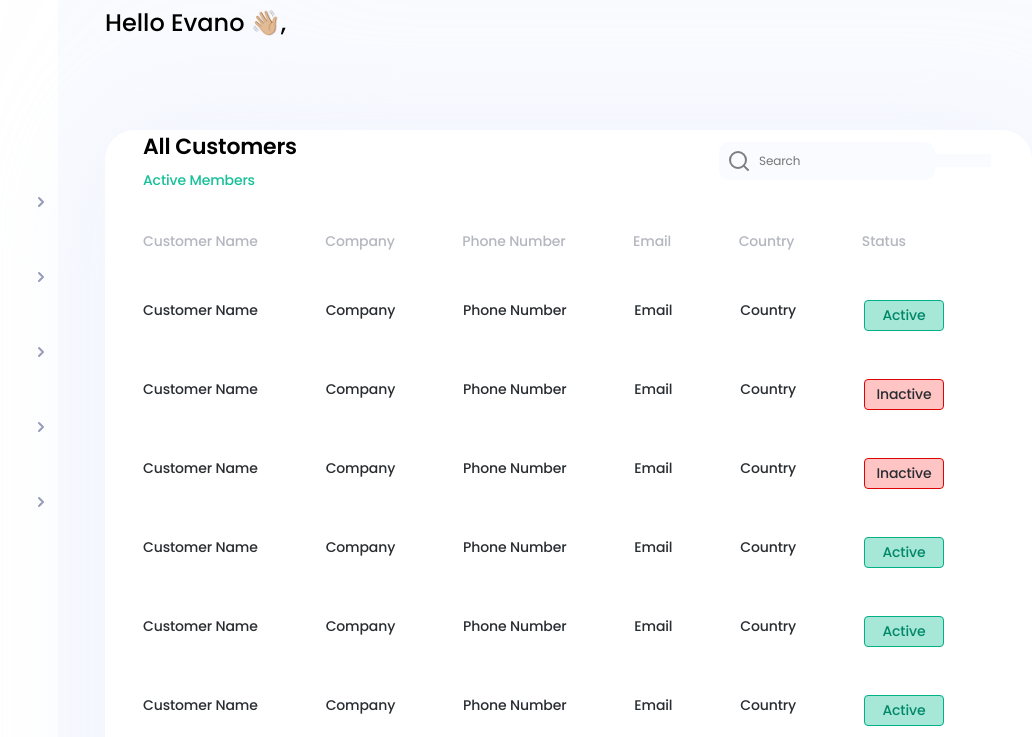
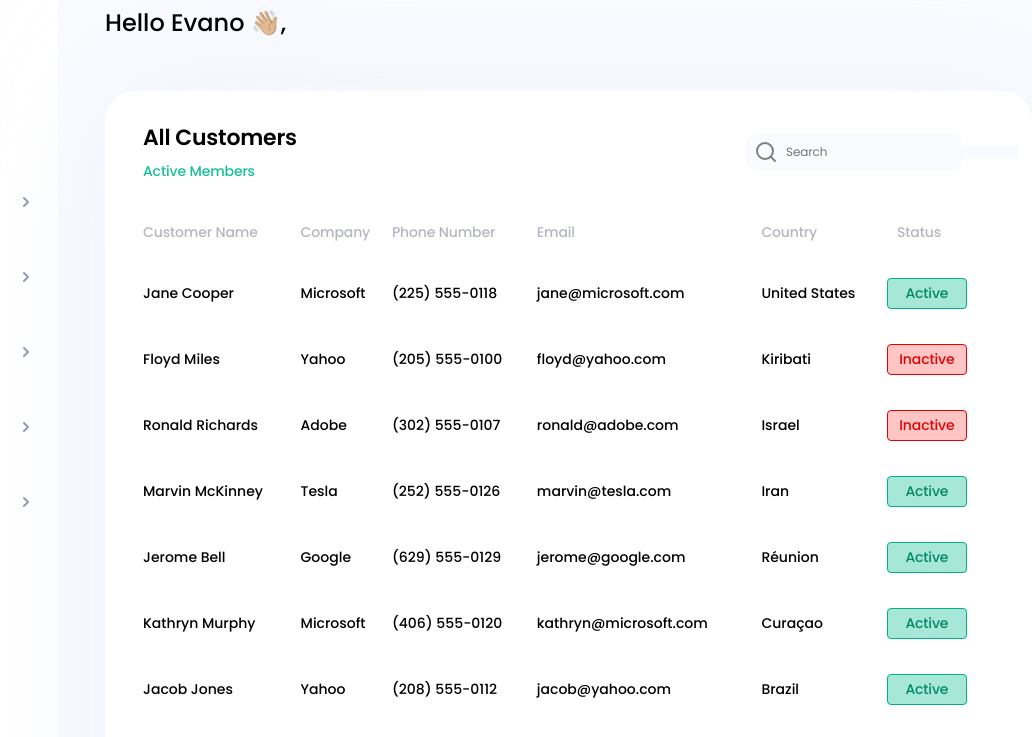
Before and after one commit to sd13666/Test_on_work_ua, a plain HTML site: page index.html in a window 1280 px wide. Shown: the part 36-773 px from the top of the page, 248-1280 px from the left. Drawn offline with nearby package versions, Linux system fonts and the light colour scheme.

Commit message:
finished

```diff
--- a/index.html
+++ b/index.html
@@ -107,15 +107,11 @@
             </li>
             <li>
               <a href="#">
-                <img
-                  class="aside__nav-images"
-                  src="./Images/asideImg/message-question.svg"
+                <img class="aside__nav-images" src="./Images/asideImg/message-question.svg"
                   alt="message-question"
                 />
                 <span class="aside__nav-item">Help</span>
-                <img
-                  class="aside__nav-arrow"
-                  src="./Images/asideImg/chevron-right.svg"
+                <img class="aside__nav-arrow" src="./Images/asideImg/chevron-right.svg"
                   alt="chevron-right"
                 />
               </a>
@@ -138,6 +134,7 @@
       <main class="main">
         <h1 class="main-meeting">Hello Evano 👋🏼,</h1>
         <div class="main__container">
+
           <div class="main__container-top">
             <div class="top-title">
               <h2>All Customers</h2>
@@ -150,94 +147,190 @@
           </div>
 
           <div class="main__container-table">
-            <div class="main__container-table_title">
-              <div>Customer Name</div>
-              <div>Company</div>
-              <div>Phone Number</div>
-              <div>Email</div>
-              <div>Country</div>
-              <div>Status</div>
+
+                  <div class="table">
+                    <div class="row header">
+                      <div class="cell">
+                        Customer Name
                       </div>
-            <div class="main__container-table_data">
-              <div>Customer Name</div>
-              <div>Company</div>
-              <div>Phone Number</div>
-              <div>Email</div>
-              <div>Country</div>
-              <div class="button green">
+                      <div class="cell">
+                        Company
+                      </div>
+                      <div class="cell">
+                        Phone Number
+                      </div>
+                      <div class="cell">
+                        Email
+                      </div>
+                      <div class="cell">
+                        Country
+                      </div>
+                      <div class="cell status">
+                        Status
+                      </div>
+                    </div>
+                    <div class="row ">
+                      <div class="cell" data-title="Customer Name">
+                        Jane Cooper
+                      </div>
+                      <div class="cell" data-title="Company">
+                        Microsoft
+                      </div>
+                      <div class="cell" data-title="Phone Number">
+                        (225) 555-0118
+                      </div>
+                      <div class="cell" data-title="Email">
+                        jane@microsoft.com
+                      </div>
+                      <div class="cell" data-title="Country">
+                        United States
+                      </div>
+                      <div class="button green" data-title="Status">
                         <span class="button-text-green">Active</span>
                       </div>
                     </div>
-            <div class="main__container-table_data">
-              <div>Customer Name</div>
-              <div>Company</div>
-              <div>Phone Number</div>
-              <div>Email</div>
-              <div>Country</div>
-              <div class="button red">
-                <span class="button-text">Inactive</span>
+                    <div class="row ">
+                      <div class="cell" data-title="Customer Name">
+                        Floyd Miles
+                      </div>
+                      <div class="cell" data-title="Company">
+                        Yahoo
+                      </div>
+                      <div class="cell" data-title="Phone Number">
+                        (205) 555-0100
+                      </div>
+                      <div class="cell" data-title="Email">
+                        floyd@yahoo.com
+                      </div>
+                      <div class="cell" data-title="Country">
+                        Kiribati
+                      </div>
+                      <div class="button red" data-title="Status">
+                        <span class="button-text-red">Inactive</span>
                       </div>
                     </div>
-            <div class="main__container-table_data">
-              <div>Customer Name</div>
-              <div>Company</div>
-              <div>Phone Number</div>
-              <div>Email</div>
-              <div>Country</div>
-              <div class="button red">
-                <span class="button-text">Inactive</span>
+                    <div class="row ">
+                      <div class="cell" data-title="Customer Name">
+                        Ronald Richards
+                      </div>
+                      <div class="cell" data-title="Company">
+                        Adobe
+                      </div>
+                      <div class="cell" data-title="Phone Number">
+                        (302) 555-0107
+                      </div>
+                      <div class="cell" data-title="Email">
+                        ronald@adobe.com
+                      </div>
+                      <div class="cell" data-title="Country">
+                        Israel
+                      </div>
+                      <div class="button red" data-title="Status">
+                        <span class="button-text-red">Inactive</span>
                       </div>
                     </div>
-            <div class="main__container-table_data">
-              <div>Customer Name</div>
-              <div>Company</div>
-              <div>Phone Number</div>
-              <div>Email</div>
-              <div>Country</div>
-              <div class="button green">
+                    <div class="row ">
+                      <div class="cell" data-title="Customer Name">
+                        Marvin McKinney
+                      </div>
+                      <div class="cell" data-title="Company">
+                        Tesla
+                      </div>
+                      <div class="cell" data-title="Phone Number">
+                        (252) 555-0126
+                      </div>
+                      <div class="cell" data-title="Email">
+                        marvin@tesla.com
+                      </div>
+                      <div class="cell" data-title="Country">
+                        Iran
+                      </div>
+                      <div class="button green" data-title="Status">
                         <span class="button-text-green">Active</span>
                       </div>
                     </div>
-            <div class="main__container-table_data">
-              <div>Customer Name</div>
-              <div>Company</div>
-              <div>Phone Number</div>
-              <div>Email</div>
-              <div>Country</div>
-              <div class="button green">
+                    <div class="row ">
+                      <div class="cell" data-title="Customer Name">
+                        Jerome Bell
+                      </div>
+                      <div class="cell" data-title="Company">
+                        Google
+                      </div>
+                      <div class="cell" data-title="Phone Number">
+                        (629) 555-0129
+                      </div>
+                      <div class="cell" data-title="Email">
+                        jerome@google.com
+                      </div>
+                      <div class="cell" data-title="Country">
+                        Réunion
+                      </div>
+                      <div class="button green" data-title="Status">
                         <span class="button-text-green">Active</span>
                       </div>
                     </div>
-            <div class="main__container-table_data">
-              <div>Customer Name</div>
-              <div>Company</div>
-              <div>Phone Number</div>
-              <div>Email</div>
-              <div>Country</div>
-              <div class="button green">
+                    <div class="row ">
+                      <div class="cell" data-title="Customer Name">
+                        Kathryn Murphy
+                      </div>
+                      <div class="cell" data-title="Company">
+                        Microsoft
+                      </div>
+                      <div class="cell" data-title="Phone Number">
+                        (406) 555-0120
+                      </div>
+                      <div class="cell" data-title="Email">
+                        kathryn@microsoft.com
+                      </div>
+                      <div class="cell" data-title="Country">
+                        Curaçao
+                      </div>
+                      <div class="button green" data-title="Status">
                         <span class="button-text-green">Active</span>
                       </div>
                     </div>
-            <div class="main__container-table_data">
-              <div>Customer Name</div>
-              <div>Company</div>
-              <div>Phone Number</div>
-              <div>Email</div>
-              <div>Country</div>
-              <div class="button green">
+                    <div class="row ">
+                      <div class="cell" data-title="Customer Name">
+                        Jacob Jones
+                      </div>
+                      <div class="cell" data-title="Company">
+                        Yahoo
+                      </div>
+                      <div class="cell" data-title="Phone Number">
+                        (208) 555-0112
+                      </div>
+                      <div class="cell" data-title="Email">
+                        jacob@yahoo.com
+                      </div>
+                      <div class="cell" data-title="Country">
+                        Brazil
+                      </div>
+                      <div class="button green" data-title="Status">
                         <span class="button-text-green">Active</span>
                       </div>
                     </div>
-            <div class="main__container-table_data">
-              <div>Customer Name</div>
-              <div>Company</div>
-              <div>Phone Number</div>
-              <div>Email</div>
-              <div>Country</div>
-              <div class="button red">
-                <span class="button-text">Inactive</span>
+                    <div class="row ">
+                      <div class="cell" data-title="Customer Name">
+                        Kristin Watson
+                      </div>
+                      <div class="cell" data-title="Company">
+                        Facebook
+                      </div>
+                      <div class="cell" data-title="Phone Number">
+                        (704) 555-0127
+                      </div>
+                      <div class="cell" data-title="Email">
+                        kristin@facebook.com
+                      </div>
+                      <div class="cell" data-title="Country">
+                        Åland Islands
+                      </div>
+                      <div class="button red" data-title="Status">
+                        <span class="button-text-red">Inactive</span>
                       </div>
                     </div>
+                  </div>
+
                   <div class="main__container-slider">
                     <h4>Showing data 1 to 8 of 256K entries</h4>
                     <div class="slider">
@@ -250,8 +343,11 @@
                       <div class="slder__item">40</div>
                       <div class="slder__item">></div>
                     </div>
+                    </div>
+                  </div>
+          </div>
+        </div>
 
-            </div>
       </main>
     </div>
     <script src="https://cdn.jsdelivr.net/npm/swiper@11/swiper-bundle.min.js"></script>
--- a/style.css
+++ b/style.css
@@ -73,12 +73,15 @@ ul:first-child {
 }
 li {
   margin-bottom: 29px;
+  width: 250px;
+  height: 46px;
 }
 .aside__nav-images {
   margin-right: 14px;
 }
 .aside__nav-arrow {
   margin-left: auto;
+  margin-right: 15px;
 }
 li a {
   display: flex;
@@ -115,6 +118,7 @@ li a:hover {
   letter-spacing: 0.12px;
 }
 
+
 .main {
   width: 1110px;
   height: 100%;
@@ -131,7 +135,7 @@ li a:hover {
   max-width: 968px;
   margin-left: 47px;
   padding-left: 38px;
-  padding-right: 44px;
+  padding-right: 40px;
   flex-shrink: 0;
   background-color: #ffffff;
   border-radius: 30px;
@@ -140,12 +144,13 @@ li a:hover {
   display: flex;
   justify-content: space-between;
   align-items: center;
-  margin-top: 90px;
+  margin-top: 51px;
 }
 .top-title h2 {
   font-size: 22px;
   font-weight: 600;
   letter-spacing: -0.22px;
+  margin-top: 30px;
   margin-bottom: 7px;
 }
 .top-title h3 {
@@ -157,7 +162,8 @@ li a:hover {
   align-items: center;
   width: 216px;
   height: 38px;
-  margin-right: 53px;
+  margin-right: 30px;
+  margin-top: 30px;
   border-radius: 10px;
   background: #f9fbff;
 }
@@ -171,32 +177,66 @@ input[type="text"] {
   letter-spacing: -0.12px;
 }
 
-.main__container-table {
-  display: flex;
-  flex-direction: column;
-  height: 812px;
-  color: #292d32;
-  font-weight: 500;
+@media screen and (max-width: 580px) {
+
+}
+
+.table {
+  margin: 0 0 40px 0;
+  width: 100%;
+  display: table;
+}
+
+.row {
+  display: table-row;
+}
+
+.row.header {
+  color: #b5b7c0;
   letter-spacing: -0.14px;
-  gap: 48px;
 }
-.main__container-table_title {
-  display: flex;
-  justify-content: space-between;
-  margin-right: 82px;
-  margin-top: 40px;
-  color: #b5b7c0;
+
+@media screen and (max-width: 580px) {
+  body {
+    font-size: 16px;
+    line-height: 22px;
+  }
+  .table {
+    display: block;
+  }
+  .cell {
+    padding: 2px 16px;
+    display: block;
+  }
+
+  .row.cell {
+    margin-bottom: 40px;
+  }
+
+  .row.cell:before {
+    margin-bottom: 3px;
+    content: attr(data-title);
+    min-width: 98px;
+    line-height: 10px;
+    font-weight: bold;
+    text-transform: uppercase;
+    color: #969696;
+    display: block;
+  }
 }
-.main__container-table_data {
-  display: flex;
-  justify-content: space-between;
-  margin-right: 44px;
+.status{
+  padding-left: 10px;
+}
+.cell {
+  display: table-cell;
+  padding-top: 40px;
 }
 
 .main__container-slider {
   display: flex;
   justify-content: space-between;
   align-items: center;
+  padding-bottom: 41px;
 }
 h4 {
   color: #b5b7c0;
@@ -206,7 +246,6 @@ h4 {
 
 .slider {
   display: flex;
-  margin-right: 40px;
   gap: 12px;
 }
 .slder__item {
@@ -228,6 +267,7 @@ h4 {
   align-items: center;
   gap: 10px;
   border-radius: 4px;
+  color: #fff;
   border: 1px solid #5932ea;
 
   background: #5932ea;
@@ -246,7 +286,7 @@ h4 {
   letter-spacing: -0.14px;
 }
 .button-text-red {
-  color: #df0404;
+  color: #DF0404;
   letter-spacing: -0.14px;
 }
 .green {
```
Lines whose indentation alone changed are shown as unchanged.
